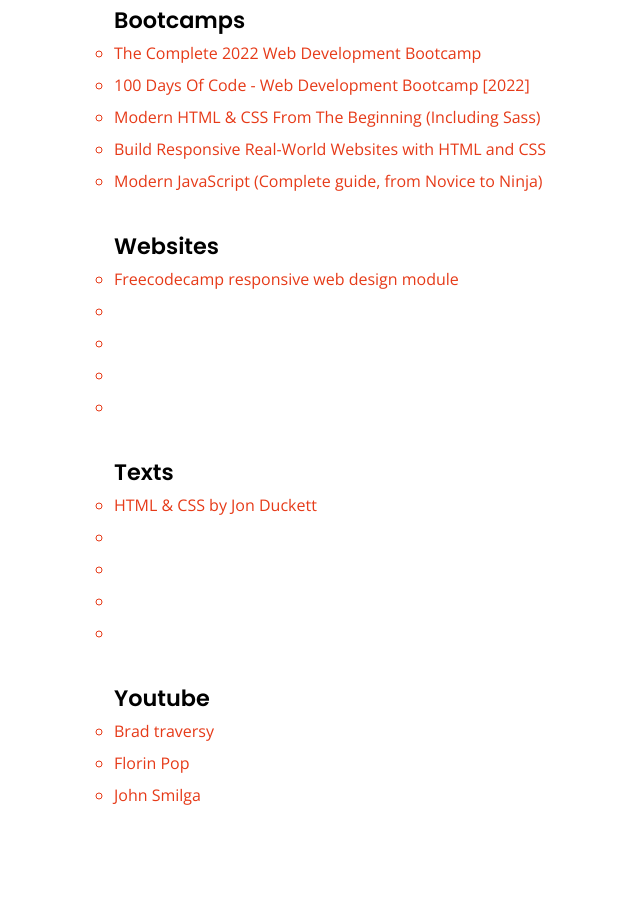
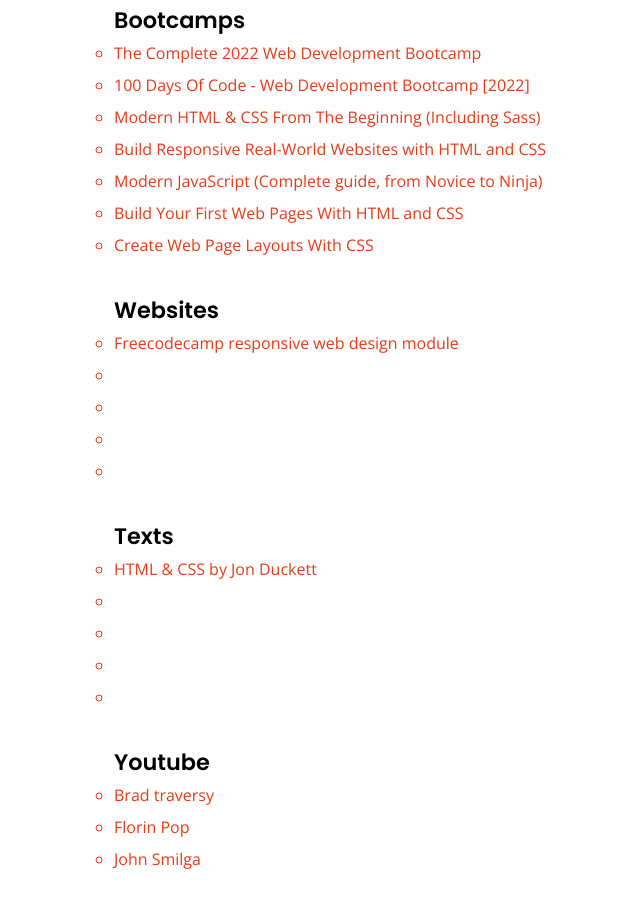
Before and after one commit to toriola998/tech-career, a plain HTML site: page views/frontend-development.html in a window 1280 px wide. Shown: the part 2237-3144 px from the top of the page, without its empty margins (174-814 px from the left). Drawn offline with nearby package versions, Linux system fonts and the light colour scheme.

Commit message:
added 2 links to frontend-Dev resources

```diff
--- a/views/frontend-development.html
+++ b/views/frontend-development.html
@@ -59,6 +59,12 @@
                     <li>
                         <a href="https://www.udemy.com/course/modern-javascript-from-novice-to-ninja/">Modern JavaScript (Complete guide, from Novice to Ninja)</a>
                     </li>
+                    <li>
+                        <a href="https://openclassrooms.com/en/courses/5265446-build-your-first-web-pages-with-html-and-css">Build Your First Web Pages With HTML and CSS</a>
+                    </li>
+                    <li>
+                        <a href="https://openclassrooms.com/en/courses/5295881-create-web-page-layouts-with-css">Create Web Page Layouts With CSS</a>
+                    </li>
                 </ul>
                 <h5 class="mt-2">Websites</h5>
                 <ul>
```
